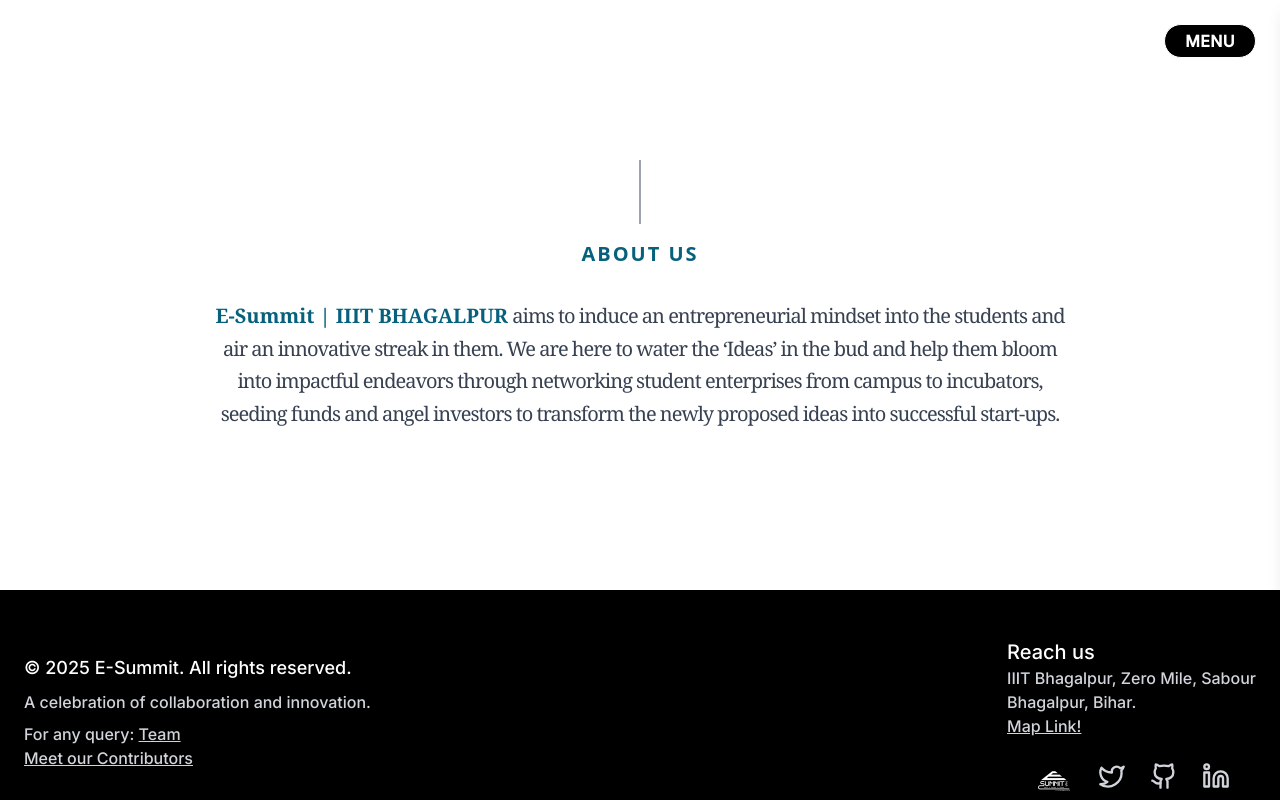
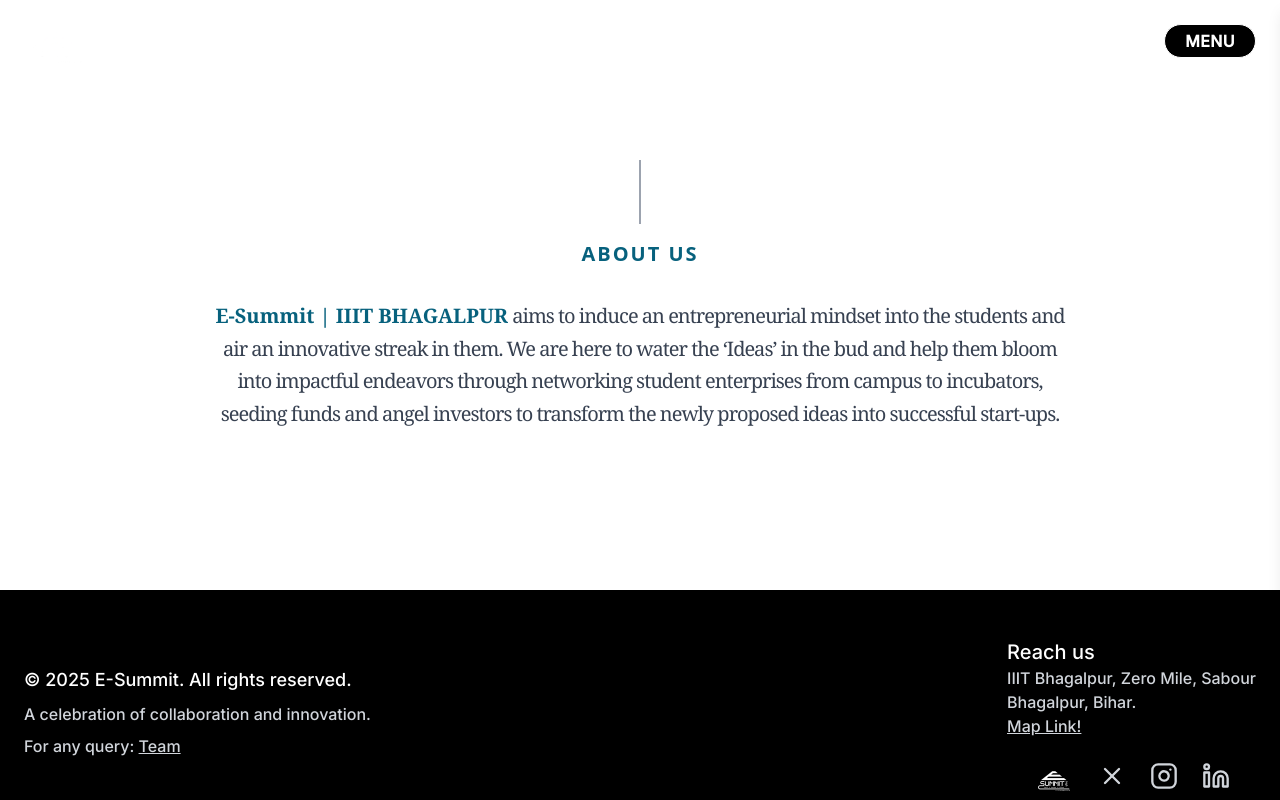
Before and after one commit to gymkhanaIIITBH/E-SUMMIT-IIITBH, a React (Vite) app: page /about in a window 1280 px wide. Shown: the top 800 px of the page. Built offline with nearby package versions, Linux system fonts and the light colour scheme.

Commit message:
footer changes for hyperlinks

```diff
--- a/src/components/Footer.tsx
+++ b/src/components/Footer.tsx
@@ -1,5 +1,5 @@
 
-import { Github, Linkedin, Twitter } from 'lucide-react'
+import { Instagram, Linkedin, X } from 'lucide-react'
 
 const Footer = () => {
   return (
@@ -10,7 +10,7 @@ const Footer = () => {
           <p className="mb-2 text-gray-300">A celebration of collaboration and innovation.</p>
           <a href="/team" className="mb-2 text-gray-300">For any query: <span className='underline'>Team</span></a>
           <br />
-          <a href="#" className="underline text-gray-300">Meet our Contributors</a>
+          {/* <a href="#" className="underline text-gray-300">Meet our Contributors</a> */}
 
         </div>
         <div className="flex flex-col items-center gap-6 mt-6 md:mt-0">
@@ -23,10 +23,10 @@ const Footer = () => {
           </div>
 
           <div className='flex gap-6'>
-          <img src="/Logo.png" alt="Logo" className="h-10 w-10 object-contain" />
-          <Twitter className="h-7 w-7 text-gray-300 hover:text-white transition" />
-          <Github className="h-7 w-7 text-gray-300 hover:text-white transition" />
-          <Linkedin className="h-7 w-7 text-gray-300 hover:text-white transition" />
+            <a href="/"><img src="/Logo.png" alt="Logo" className="h-10 w-10 object-contain" /></a>
+          <a href="https://x.com/IIITBhagalpur"><X className="h-7 w-7 text-gray-300 hover:text-white transition" /></a>
+          <a href="https://www.instagram.com/esummit_iiitbh/"><Instagram className="h-7 w-7 text-gray-300 hover:text-white transition" /></a>
+          <a href="https://in.linkedin.com/company/entrepreneurship-club-iiit-bhagalpur"><Linkedin className="h-7 w-7 text-gray-300 hover:text-white transition" /></a>
           </div>
 
         </div>
--- a/src/components/Herosection.tsx
+++ b/src/components/Herosection.tsx
@@ -104,17 +104,18 @@ const inView = useInView(ref, {once:true})
       {/* Left vertical social icons */}
       <div className="absolute top-[80%] fade-in left-8 md:top-[70%] transform -translate-y-1/2 z-10 flex flex-col items-center">
         <div className="sm:hidden md:block hidden h-24 w-px bg-white/30 mb-6" />
+
+        <SocialIcon link='https://in.linkedin.com/company/entrepreneurship-club-iiit-bhagalpur' label="linkedin">
+          <svg width="16" height="16" viewBox="0 0 24 24" fill="white"><path d="M4.98 3.5a2.5 2.5 0 11.02 0zM3 8.98h4v12H3zM8.5 8.98h3.8v1.64h.05c.53-1 1.83-2.06 3.77-2.06 4.03 0 4.78 2.66 4.78 6.12v6.28h-4v-5.58c0-1.33-.02-3.05-1.86-3.05-1.86 0-2.14 1.45-2.14 2.95v5.68h-4z"/></svg>
+        </SocialIcon>
+        <SocialIcon link='https://www.instagram.com/esummit_iiitbh/' label="instagram">
+          <svg width="16" height="16" viewBox="0 0 24 24" fill="white"><path d="M7 2h10a5 5 0 015 5v10a5 5 0 01-5 5H7a5 5 0 01-5-5V7a5 5 0 015-5zm5 6.6A4.4 4.4 0 1016.4 13 4.4 4.4 0 0012 8.6zM18.4 7a1 1 0 11-1 1 1 1 0 011-1z"/></svg>
+        </SocialIcon>
         <SocialIcon link='https://x.com/IIITBhagalpur' label="x">
 
         <svg xmlns="http://www.w3.org/2000/svg" x="0px" y="0px" width="16" height="16" viewBox="0 0 24 24" fill='#ffffff'>
         <path d="M26.37,26l-8.795-12.822l0.015,0.012L25.52,4h-2.65l-6.46,7.48L11.28,4H4.33l8.211,11.971L12.54,15.97L3.88,26h2.65 l7.182-8.322L19.42,26H26.37z M10.23,6l12.34,18h-2.1L8.12,6H10.23z"></path>
         </svg>
-        </SocialIcon>
-        <SocialIcon link='https://in.linkedin.com/company/entrepreneurship-club-iiit-bhagalpur' label="linkedin">
-          <svg width="16" height="16" viewBox="0 0 24 24" fill="white"><path d="M4.98 3.5a2.5 2.5 0 11.02 0zM3 8.98h4v12H3zM8.5 8.98h3.8v1.64h.05c.53-1 1.83-2.06 3.77-2.06 4.03 0 4.78 2.66 4.78 6.12v6.28h-4v-5.58c0-1.33-.02-3.05-1.86-3.05-1.86 0-2.14 1.45-2.14 2.95v5.68h-4z"/></svg>
-        </SocialIcon>
-        <SocialIcon link='https://www.instagram.com/ecell_iiitbh/' label="instagram">
-          <svg width="16" height="16" viewBox="0 0 24 24" fill="white"><path d="M7 2h10a5 5 0 015 5v10a5 5 0 01-5 5H7a5 5 0 01-5-5V7a5 5 0 015-5zm5 6.6A4.4 4.4 0 1016.4 13 4.4 4.4 0 0012 8.6zM18.4 7a1 1 0 11-1 1 1 1 0 011-1z"/></svg>
         </SocialIcon>
       </div>
 
```
